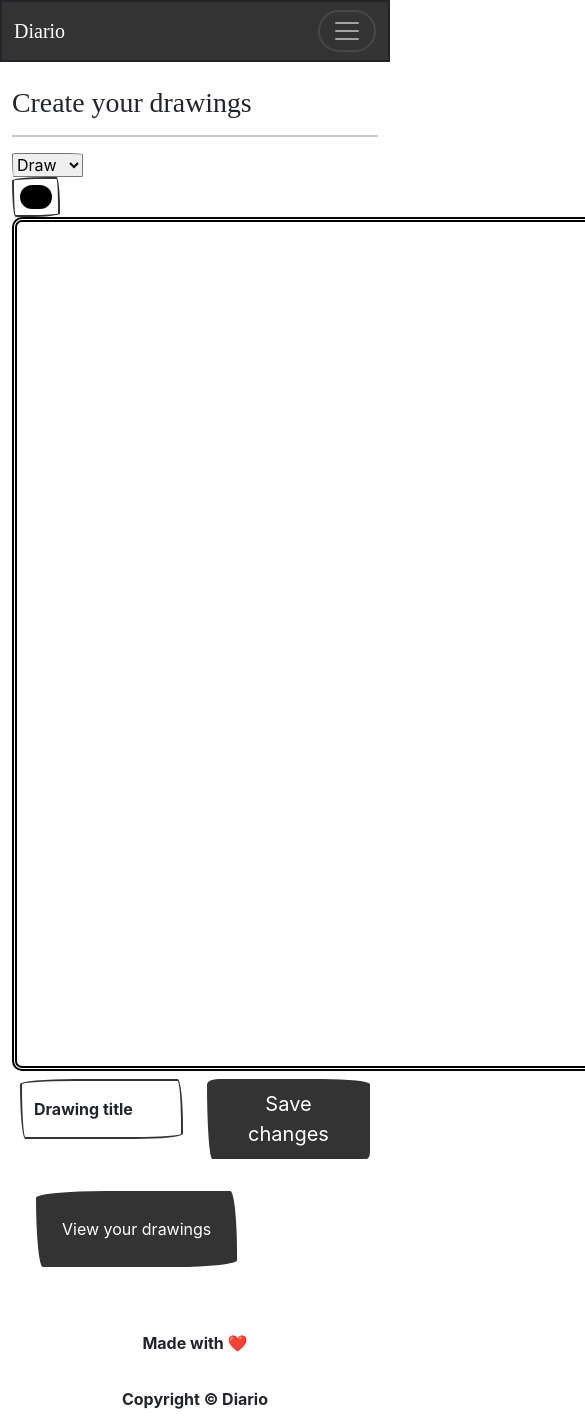
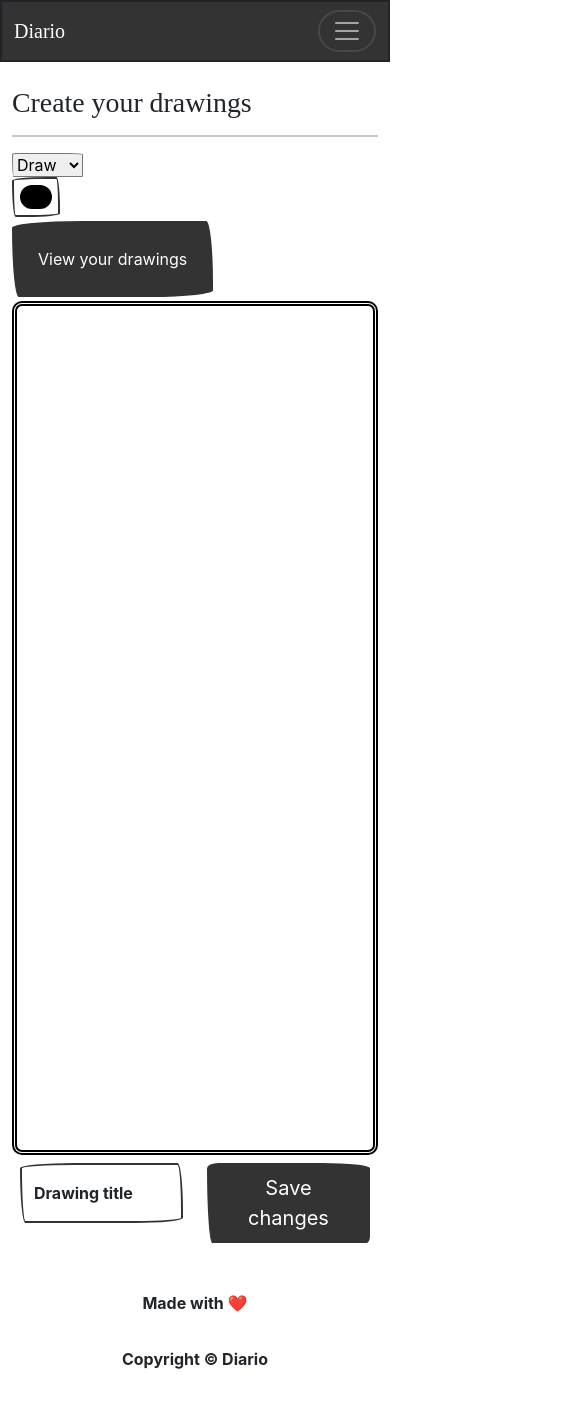
Before and after one commit to Avelin-annv/Diario, a React (Create React App) app in the folder frontend/: page /draw/create in a window 390 px wide. Shown: the top 1427 px of the page, 585 px wide, since content can reach past the window. After the commit the page ends 1387 px from the top, so only its background shows below. Built offline with nearby package versions, Linux system fonts and the light colour scheme; a web font is replaced by a local one.

Commit message:
Responsiveness fixes

```diff
--- a/frontend/src/components/Draw.js
+++ b/frontend/src/components/Draw.js
@@ -1,4 +1,4 @@
-import React, { useRef, useState } from "react";
+import React, { useEffect, useRef, useState } from "react";
 import { Stage, Layer, Line } from "react-konva";
 import Form from "react-bootstrap/Form";
 import Row from "react-bootstrap/Row";
@@ -6,7 +6,7 @@ import Col from "react-bootstrap/Col";
 import FloatingLabel from "react-bootstrap/esm/FloatingLabel";
 import MainContainer from "./MainContainer";
 import Button from "react-bootstrap/esm/Button";
-import { BLACK_HEX } from "../constants";
+import { BLACK_HEX, CANVAS_RATIO, DEFAULT_STAGE_WIDTH } from "../constants";
 import { useDispatch } from "react-redux";
 import { createNewCanvas } from "../store/canvasSlice";
 import { handleError } from "../utils/handleError";
@@ -17,6 +17,7 @@ const Draw = () => {
   const isDrawing = React.useRef(false);
   const dispatch = useDispatch();
   const navigate = useNavigate();
+  const [scale, setScale] = useState(1);
   const [color, setColor] = useState(BLACK_HEX);
   const [title, setTitle] = useState("");
   const [tool, setTool] = React.useState("pen");
@@ -52,6 +53,16 @@ const Draw = () => {
   const handleMouseUp = () => {
     isDrawing.current = false;
   };
+  const handleResize = () => {
+    let newscale = (CANVAS_RATIO * window.innerWidth) / DEFAULT_STAGE_WIDTH;
+    setScale(newscale);
+  };
+  useEffect(() => {
+    window.addEventListener("resize", handleResize);
+    return () => {
+      window.removeEventListener("resize", handleResize);
+    };
+  }, []);
 
   return (
     <MainContainer title={"Create your drawings"} className="bg-black">
@@ -69,6 +80,7 @@ const Draw = () => {
                 <option value="eraser">Eraser</option>
               </select>
             </Col>
+
             <Col>
               <Form.Control
                 type="color"
@@ -79,12 +91,19 @@ const Draw = () => {
                 onChange={(e) => setColor(e.target.value)}
               />
             </Col>
+            <Col md={6}>
+              <Link to="/draw/preview">
+                <Button className="p-4 my-1">View your drawings</Button>
+              </Link>
+            </Col>
           </Row>
 
           <div className="canvas-wrapper" id="canvas-container">
             <Stage
               ref={canvasStageRef}
-              width={900}
+              scaleX={scale}
+              scaleY={scale}
+              width={CANVAS_RATIO * window.innerWidth}
               height={window.innerHeight}
               onMouseDown={handleMouseDown}
               onMousemove={handleMouseMove}
@@ -133,12 +152,6 @@ const Draw = () => {
             </Row>
           </Form>
         </Col>
-
-        <Col className="align-self-center ">
-          <Link to="/draw/preview">
-            <Button className="p-4 m-4">View your drawings</Button>
-          </Link>
-        </Col>
       </Row>
     </MainContainer>
   );
--- a/frontend/src/components/DrawPreview.js
+++ b/frontend/src/components/DrawPreview.js
@@ -37,10 +37,7 @@ const DrawPreview = () => {
 
         <Col lg={9}>
           {canvases?.length > 0 && (
-            <div
-              className="canvas-wrapper canvas-preview"
-              id="canvas-container"
-            />
+            <div className=" canvas-preview" id="canvas-container" />
           )}
         </Col>
       </Row>
--- a/frontend/src/pages/MyNotesPage.js
+++ b/frontend/src/pages/MyNotesPage.js
@@ -55,7 +55,7 @@ const MyNotesPage = () => {
           </Button>
 
           <Accordion className="">
-            {notes.filter(searchNotes).map((note, index) => (
+            {notes?.filter(searchNotes).map((note, index) => (
               <Accordion.Item eventKey={index} key={note._id} className="my-2">
                 <Card>
                   <Accordion.Header>
--- a/frontend/src/store/userSlice.js
+++ b/frontend/src/store/userSlice.js
@@ -17,7 +17,7 @@ export const authenticateUser = createAsyncThunk(
       localStorage.setItem("userInfo", JSON.stringify(data));
       return data;
     } catch (e) {
-      throw new Error(e?.response?.statusText || e?.message);
+      throw new Error(e?.response?.data?.message || e?.response?.statusText);
     }
   }
 );
```
